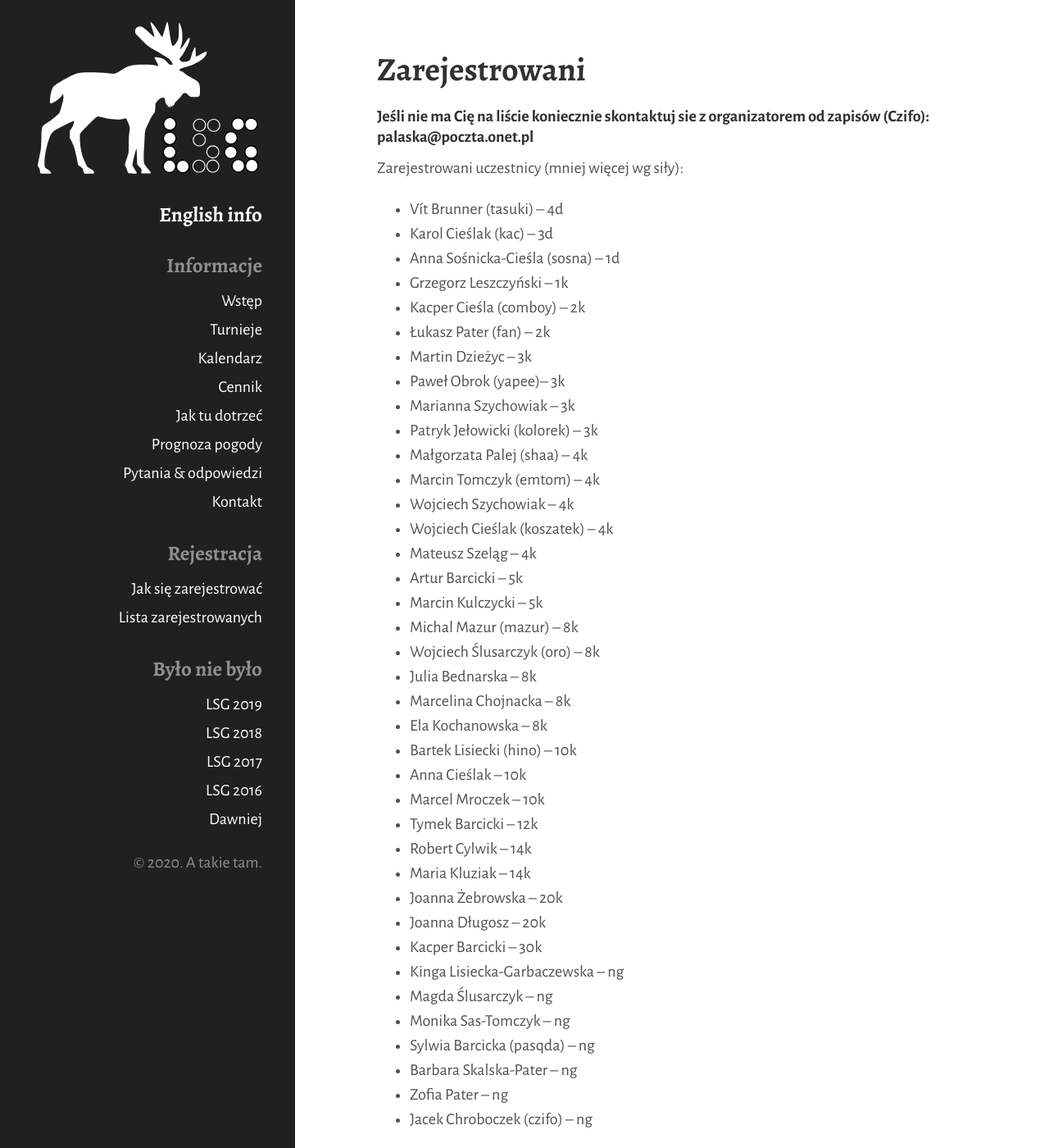
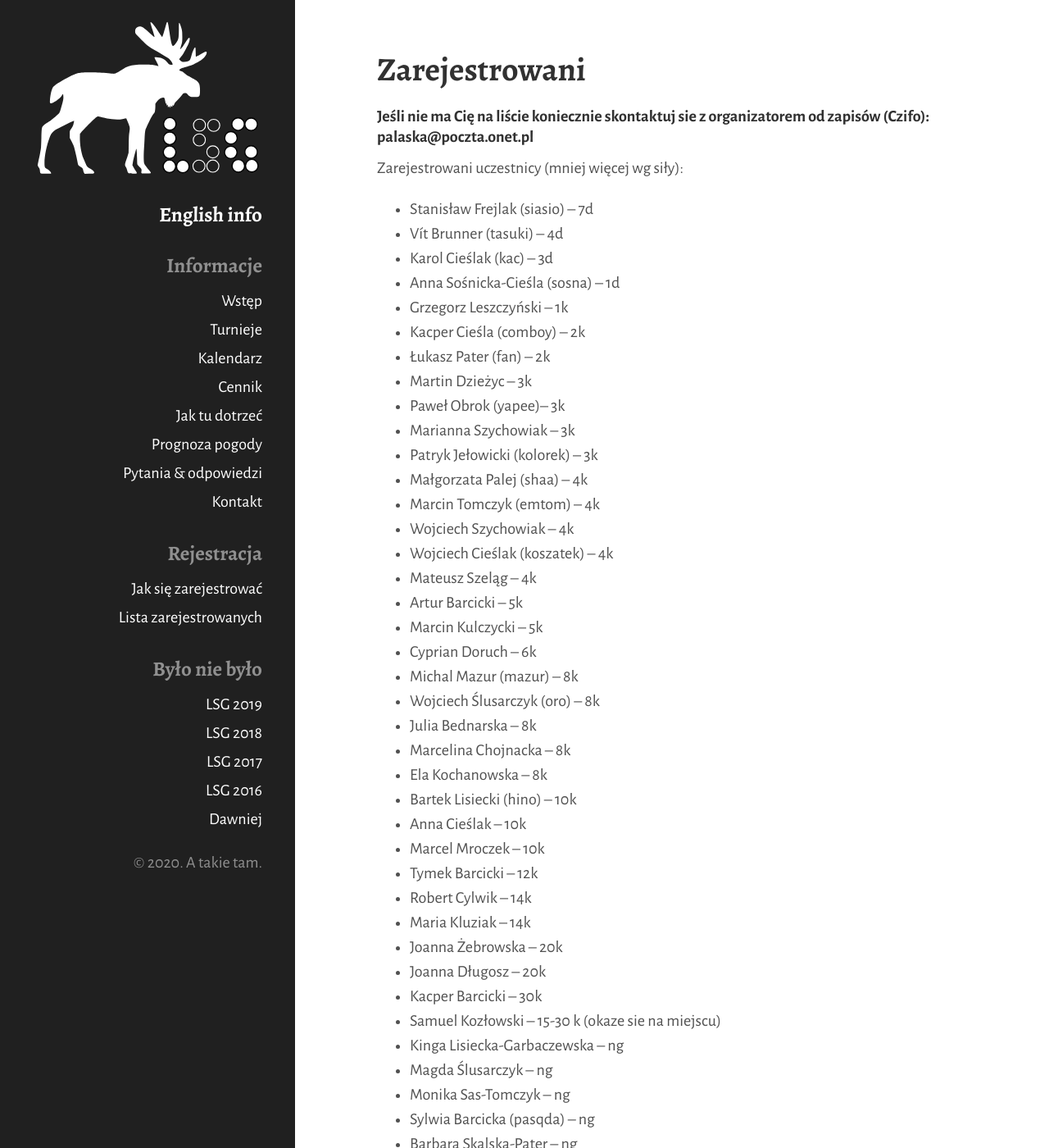
Before and after one commit to tasuki/lsg, a Jekyll site: the page built from zarejestrowani.md, in a window 1280 px wide and 1400 px high. Shown: the whole window at 82% size. Built offline with Jekyll 4.4.1, drawn with Linux system fonts in a browser that asks for light colours; nearby versions of some CDN libraries.

Commit message:
Update zarejestrowani.md

```diff
--- a/zarejestrowani.md
+++ b/zarejestrowani.md
@@ -9,6 +9,7 @@ title: Zarejestrowani
 
 Zarejestrowani uczestnicy (mniej więcej wg siły):
 
+- Stanisław Frejlak (siasio) -- 7d
 - Vít Brunner (tasuki) -- 4d
 - Karol Cieślak (kac) -- 3d
 - Anna Sośnicka-Cieśla (sosna) -- 1d
@@ -26,6 +27,7 @@ Zarejestrowani uczestnicy (mniej więcej wg siły):
 - Mateusz Szeląg -- 4k
 - Artur Barcicki -- 5k
 - Marcin Kulczycki -- 5k
+- Cyprian Doruch -- 6k
 - Michal Mazur (mazur) -- 8k
 - Wojciech Ślusarczyk (oro) -- 8k
 - Julia Bednarska -- 8k
@@ -40,6 +42,7 @@ Zarejestrowani uczestnicy (mniej więcej wg siły):
 - Joanna Żebrowska -- 20k
 - Joanna Długosz -- 20k
 - Kacper Barcicki -- 30k
+- Samuel Kozłowski --  15-30 k (okaze sie na miejscu)
 - Kinga Lisiecka-Garbaczewska -- ng
 - Magda Ślusarczyk -- ng
 - Monika Sas-Tomczyk -- ng
```
